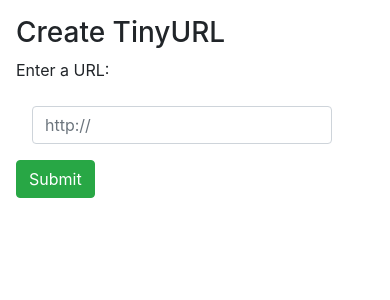
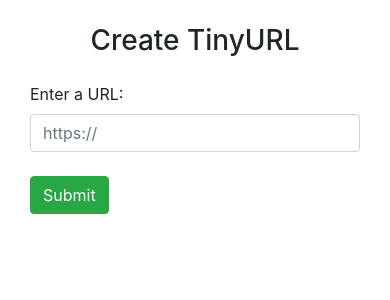
Before and after one commit to PavelKotlov/tinyapp, a Node server app: template views/urls_new.ejs in a window 390 px wide. Shown: the part 56-356 px from the top of the page. Run offline with Node 20, Linux system fonts and the light colour scheme; the template is opened without the code that fills it, so the values that code supplies are empty; some libraries are stand-ins or nearby versions.

Commit message:
Refactor: Remove hardcoded styling and add bootstrap class styling

```diff
--- a/views/urls_new.ejs
+++ b/views/urls_new.ejs
@@ -19,19 +19,18 @@
 
   <body>
     <%- include('partials/_header') %>
-    <main style="margin: 1em;">
-      <h3>Create TinyURL</h3>
-      <form class="form-inline" action="/urls" method="POST">
-        <div class="form-group mb-2">
+    <main class="container d-flex flex-column justify-content-start align-items-center">
+      <p class="h3 my-4">Create TinyURL</p>
+      <form class="form-group col-sm-12 col-md-8" action="/urls" method="POST">
+        <div class="form-group">
           <label for="longURL">Enter a URL:</label>
           <input
             class="form-control"
             type="text"
             name="longURL"
-            placeholder="http://"
-            style="width: 300px; margin: 1em"
+            placeholder="https://"
           />
-          <button type="submit" class="btn btn-success">Submit</button>
+          <button type="submit" class="btn btn-success my-4">Submit</button>
         </div>
       </form>
     </main>
```
